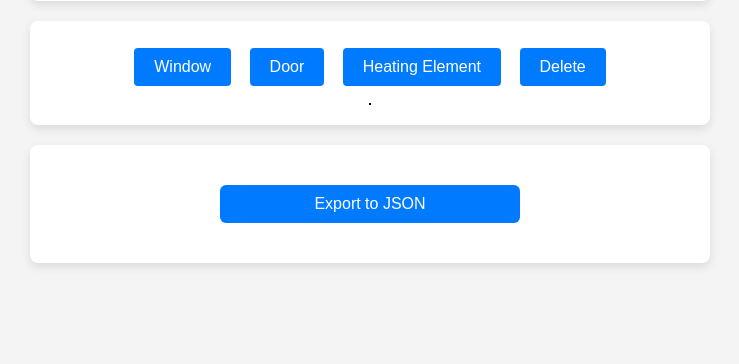
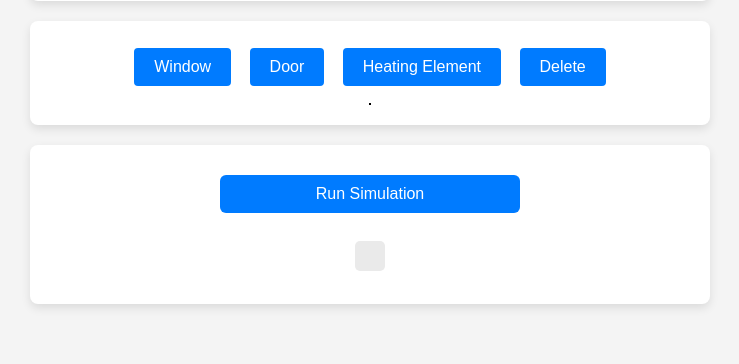
Before and after one commit to BexLeetBox/Cost-Optimization-of-Room-Heating-MiA-, a Flask app: page / in a window 1280 px wide. Shown: the part 1196-1560 px from the top of the page, without its empty margins (270-1009 px from the left). Before the commit the page ends 1463 px from the top, so only its background shows below. Run offline with Flask 3, Linux system fonts and the light colour scheme; some libraries are stand-ins or nearby versions.

Commit message:
Backend with Julia integration complete

```diff
--- a/app.py
+++ b/app.py
@@ -37,7 +37,6 @@
     # Update API URL with today's date and region code
     url = f"https://www.hvakosterstrommen.no/api/v1/prices/{today_str}_{region_code}.json"
 
-    print(region_code)
     response = requests.get(url)
     if response.status_code != 200:
         return None, {"error": f"Failed to retrieve energy prices for {today_str} in region {region_code}"}
@@ -149,6 +148,23 @@
 
     return send_file(msh_file_path, as_attachment=True)
 
+@app.route('/run-simulation', methods=['POST'])
+def run_simulation():
+    try:
+        result = subprocess.run(["julia", "main3.jl"], check=True, capture_output=True, text=True)
+
+        # You can optionally read outputs from a summary file or hardcoded result
+        output_path = "results.pvd"
+        if os.path.exists(output_path):
+            return jsonify({
+                "status": "success",
+                "message": "Simulation completed.",
+                "output": output_path
+            })
+        else:
+            return jsonify({"error": "results.pvd not found after simulation"}), 500
+    except subprocess.CalledProcessError as e:
+        return jsonify({"error": e.stderr}), 500
 
 
 if __name__ == '__main__':
--- a/static/script.js
+++ b/static/script.js
@@ -67,30 +67,23 @@
 }
 
 function runSimulation() {
-    const statusElement = document.getElementById('status');
-    const spinner = document.getElementById('loading-spinner');
+    document.getElementById("simulation-status").textContent = "Running simulation...";
 
-    // Show loading text and spinner
-    statusElement.innerText = "Running simulation... Please wait.";
-    statusElement.style.color = "blue";
-    spinner.style.display = "block";
-
-    fetch('/run-simulation')
-        .then(response => response.json())
-        .then(data => {
-            statusElement.innerText = data.message;
-            statusElement.style.color = "green";
-            spinner.style.display = "none"; // Hide spinner
-        })
-        .catch(error => {
-            console.error('Error running simulation:', error);
-            statusElement.innerText = "Error: Simulation failed.";
-            statusElement.style.color = "#D61A3C";
-            spinner.style.display = "none"; // Hide spinner
-        });
+    fetch("/run-simulation", {
+        method: "POST",
+    })
+    .then(res => res.json())
+    .then(data => {
+        if (data.status === "success") {
+            document.getElementById("simulation-status").textContent = "Simulation complete. Result file: " + data.output;
+        } else {
+            document.getElementById("simulation-status").textContent = "Error: " + data.error;
+        }
+    })
+    .catch(err => {
+        document.getElementById("simulation-status").textContent = "Unexpected error: " + err;
+    });
 }
-
-
 
 /**
 
@@ -364,8 +357,6 @@
 
 
 
-document.getElementById('exportBtn').addEventListener('click', exportToJson);
-
 
 const radioButtons = document.querySelectorAll('input[name="mode"]');
 
--- a/static/styles.css
+++ b/static/styles.css
@@ -97,6 +97,7 @@
     max-width: 50vw; /* Limit width */
     border-radius: 8px; /* Rounded corners */
     box-shadow: 0 4px 10px rgba(0, 0, 0, 0.1); /* Soft shadow */
+    overflow: hidden;
 }
 
 /*
--- a/templates/index.html
+++ b/templates/index.html
@@ -72,10 +72,10 @@
         <input type="number" id="roomHeight" value="3">
         <label for="roomHeight">Current room temperature (°C): </label>
         <input type="number" id="startTemp" value="10">
-        <label for="roomHeight">Target temperature (°C): </label>
+        <label for="targetTemp">Target temperature (°C): </label>
         <input type="number" id="targetTemp" value="20">
-        <label for="roomHeight">Heater power rating (kWh): </label>
-        <input type="number" id="targetTemp" value="2000">
+        <label for="heaterPower">Heater power rating (kWh): </label>
+        <input type="number" id="heaterPower" value="2000">
         <button onclick="defineRoom()">Define Room</button>
     </div>
 
@@ -106,9 +106,10 @@
         <div id="container"></div>
     </div>
 
-    <!-- Move the Export to JSON button here -->
+
     <div class="section">
-        <button id="exportBtn">Export to JSON</button>
+        <button type="button" id="runSimulation" onclick="exportToJson(); runSimulation();">Run Simulation</button>
+        <pre id="simulation-status"></pre>
     </div>
 
     <script src="../static/script.js"></script>
```
Also changed, not shown: 13 other files.
